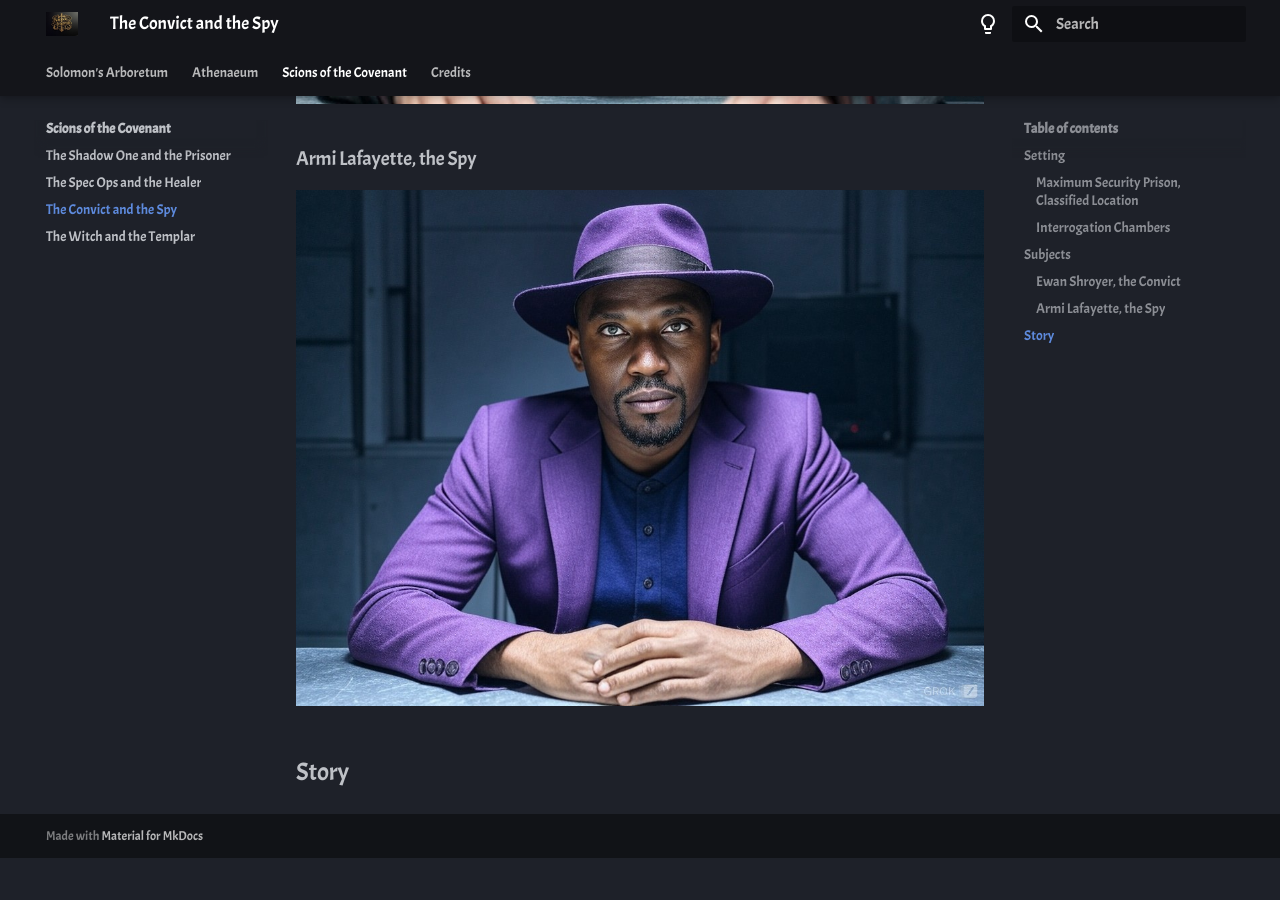
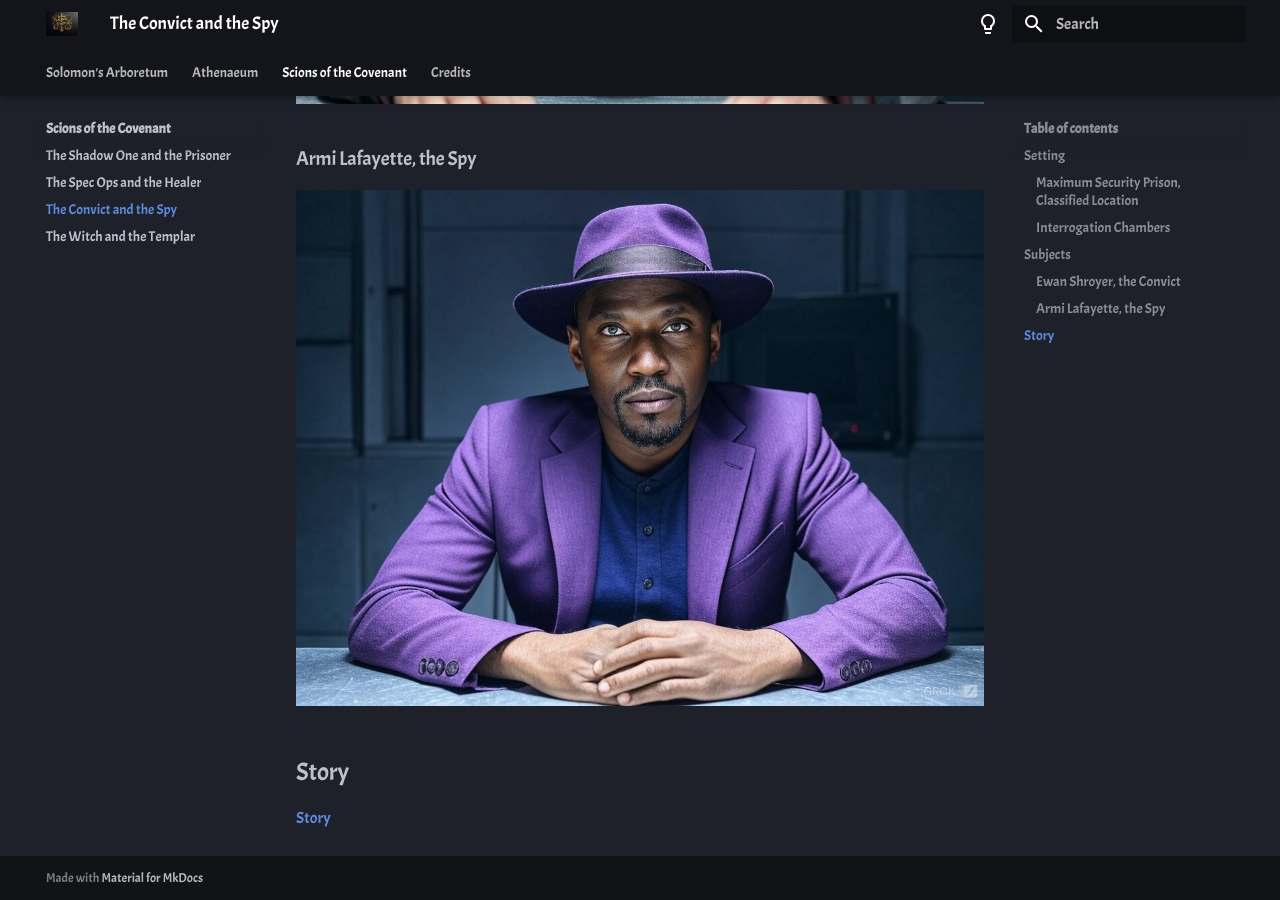
Before and after one commit to gamefreakcabe/solomons-arboretum, an MkDocs documentation site: the page built from docs/sotc/convict-spy.md, in a window 1280 px wide and 900 px high, scrolled down 2042 px. Built offline with MkDocs 1.6.1 and Material for MkDocs 9.7.7, drawn with Linux system fonts in a browser that asks for light colours; before the commit the page ends 2900 px from its top, so only the background shows below that.

Commit message:
new test

```diff
--- a/docs/sotc/convict-spy.md
+++ b/docs/sotc/convict-spy.md
@@ -6,9 +6,13 @@
 
 ![Max Prison](../images/CoS/prison.jpg)
 
+<div style="page-break-after: always;"></div>
+
 ### Interrogation Chambers
 
 ![Interrogation](../images/CoS/interrogation.jpeg)
+
+<div style="page-break-after: always;"></div>
 
 ## Subjects
 
@@ -16,8 +20,14 @@
 
 ![Shroyer](../images/CoS/shroyer3.jpeg)
 
+<div style="page-break-after: always;"></div>
+
 ### Armi Lafayette, the Spy
 
 ![Armi](../images/CoS/armi.jpeg)
 
+<div style="page-break-after: always;"></div>
+
 ## Story
+
+<a href="../sotc/convict-spy.pdf" download>Story</a>
```
Also changed, not shown: 2 other files.
